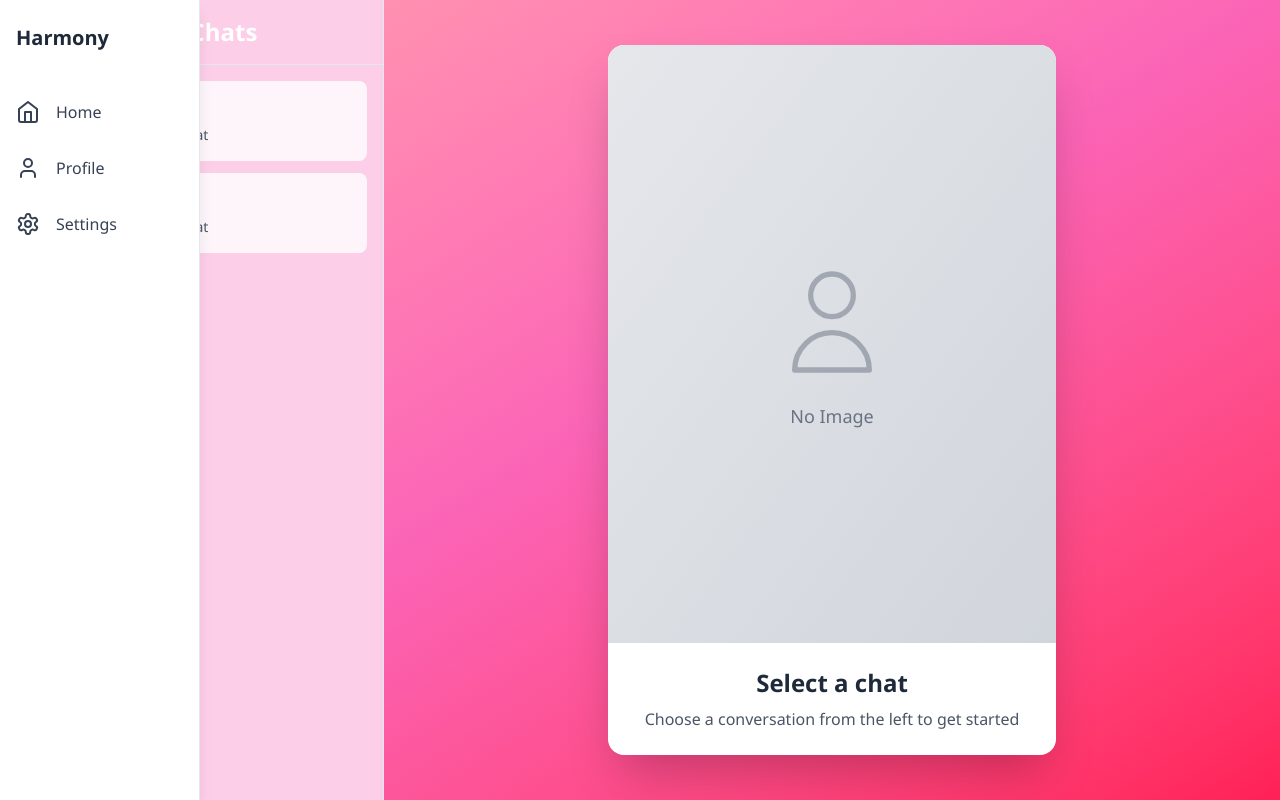
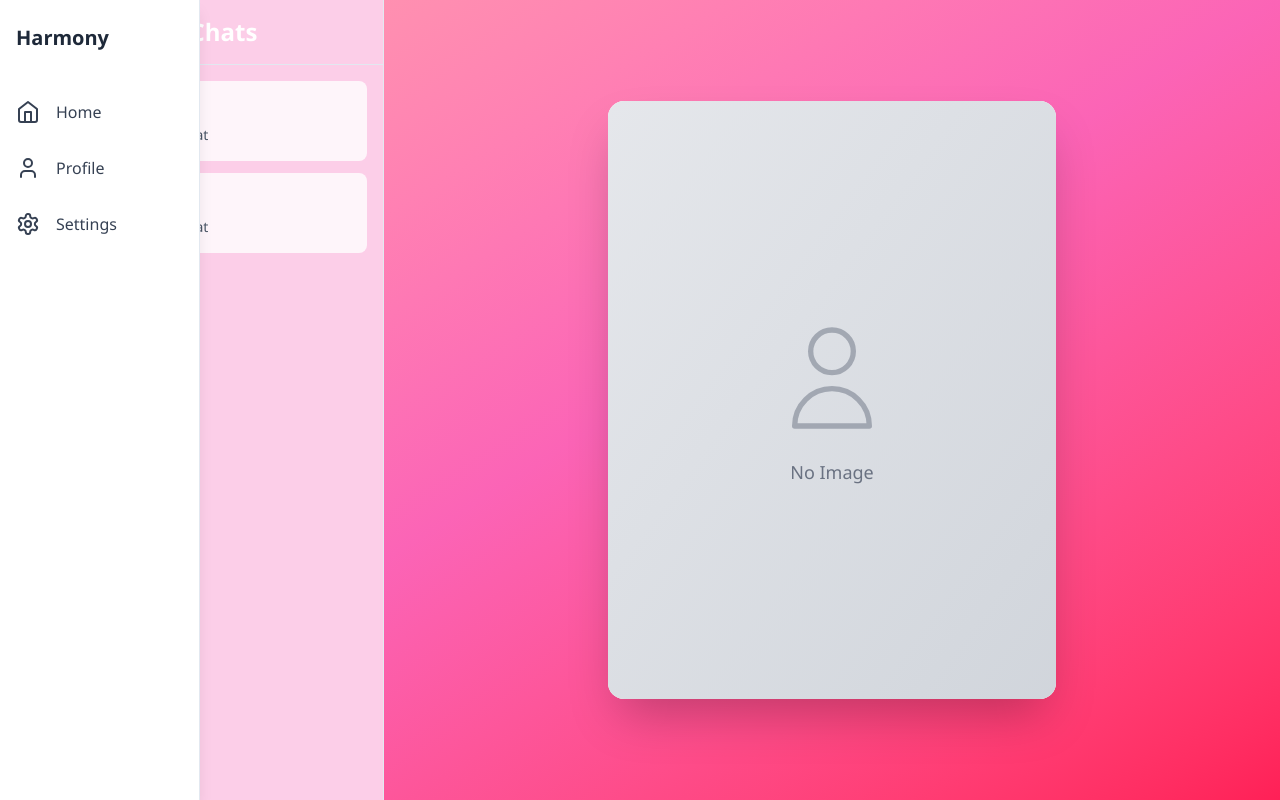
Before and after one commit to MasonAsemi/Harmony-Website, a React (Vite) app in the folder frontend/: page /dashboard in a window 1280 px wide. Built offline with nearby package versions, Linux system fonts and the light colour scheme; no server answers; the HTML template or start-up script is replaced by a standard one.

Commit message:
Updating Profile Field in Dashboard

```diff
--- a/frontend/src/pages/Dashboard.jsx
+++ b/frontend/src/pages/Dashboard.jsx
@@ -83,11 +83,6 @@ function Dashboard() {
                                 </div>
                             </div>
 
-                            {/* Name and info area */}
-                            <div className="p-6 text-center">
-                                <h2 className="text-2xl font-bold text-gray-800 mb-2">Select a chat</h2>
-                                <p className="text-gray-600">Choose a conversation from the left to get started</p>
-                            </div>
                         </div>
                     </div>
                 )}
```
